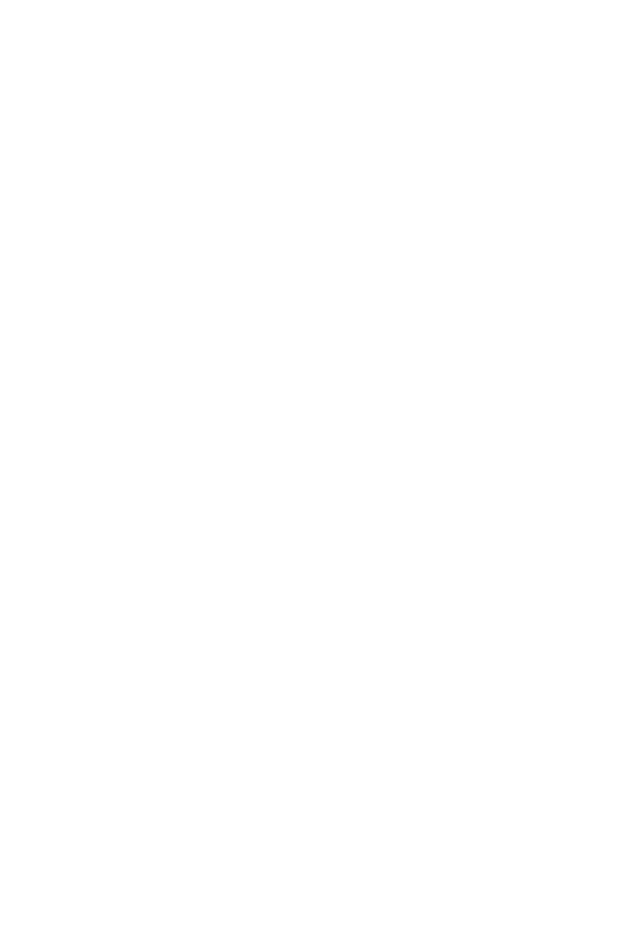
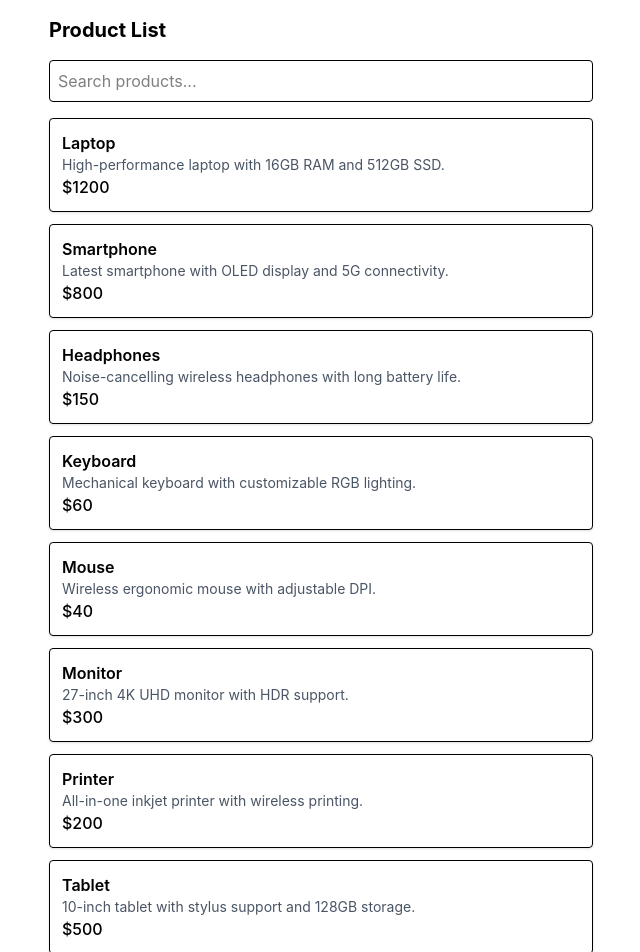
Before and after one commit to faustin12-g/the-gym-react-gates, a React (Vite) app: page / in a window 1280 px wide. Shown: the top 952 px of the page, without its empty margins (319-959 px from the left). Before the commit the page ends 800 px from the top, so only its background shows below. Built offline with nearby package versions, Linux system fonts and the light colour scheme.

Commit message:
add ProductList gate for filtering products using useMemo() hook

```diff
--- a/src/App.jsx
+++ b/src/App.jsx
@@ -1,10 +1,12 @@
 import React from 'react'
+import ProductList from './components/uk/ProductList'
 
 const App = () => {
   return (
-    <div>
+    <>
+      <ProductList />
 
-    </div>
+    </>
   )
 }
 
--- /dev/null
+++ b/src/components/uk/ProductList.jsx
@@ -0,0 +1,102 @@
+import { useMemo, useState } from "react";
+
+const products = [
+{
+product_id: 1,
+product_name: "Laptop",
+price: 1200,
+description: "High-performance laptop with 16GB RAM and 512GB SSD.",
+},
+{
+product_id: 2,
+product_name: "Smartphone",
+price: 800,
+description: "Latest smartphone with OLED display and 5G connectivity.",
+},
+{
+product_id: 3,
+product_name: "Headphones",
+price: 150,
+description: "Noise-cancelling wireless headphones with long battery life.",
+},
+{
+product_id: 4,
+product_name: "Keyboard",
+price: 60,
+description: "Mechanical keyboard with customizable RGB lighting.",
+},
+{
+product_id: 5,
+product_name: "Mouse",
+price: 40,
+description: "Wireless ergonomic mouse with adjustable DPI.",
+},
+{
+product_id: 6,
+product_name: "Monitor",
+price: 300,
+description: "27-inch 4K UHD monitor with HDR support.",
+},
+{
+product_id: 7,
+product_name: "Printer",
+price: 200,
+description: "All-in-one inkjet printer with wireless printing.",
+},
+{
+product_id: 8,
+product_name: "Tablet",
+price: 500,
+description: "10-inch tablet with stylus support and 128GB storage.",
+},
+{
+product_id: 9,
+product_name: "Smartwatch",
+price: 250,
+description: "Water-resistant smartwatch with fitness tracking features.",
+},
+{
+product_id: 10,
+product_name: "External Hard Drive",
+price: 100,
+description: "1TB portable hard drive with USB 3.0 connectivity.",
+},
+];
+const ProductList = () => {
+const filteredProducts  = products
+const [search, setSearch] = useState('')
+const filtered = useMemo(()=>{
+    return filteredProducts.filter((product)=>product.product_name.toLowerCase().includes(search.toLowerCase()) || product.description.toLowerCase().includes(search.toLowerCase()))
+}, [search, filteredProducts])
+
+const handleChange = (e)=> setSearch(e.target.value)
+return (
+	<div className="p-4 max-w-xl mx-auto">
+		<h1 className="text-xl font-bold mb-4">Product List</h1>
+			<input
+			type="text"
+			placeholder="Search products..."
+			className="w-full p-2 border rounded mb-4"
+            onChange={handleChange}
+			/>
+			{filtered.length > 0 ? (
+		<ul className="space-y-3">
+		{filtered.map((product) => (
+		<li
+		key={product.product_id}
+		className="p-3 border rounded shadow-sm"
+		>
+		<h2 className="font-semibold">{product.product_name}</h2>
+		<p className="text-sm text-gray-600">{product.description}</p>
+		<p className="font-medium">${product.price}</p>
+		</li>
+		))}
+		</ul>
+		) : (
+		<p className="text-gray-500">No products found.</p>
+		)}
+	</div>
+	);
+};
+
+export default ProductList
```
